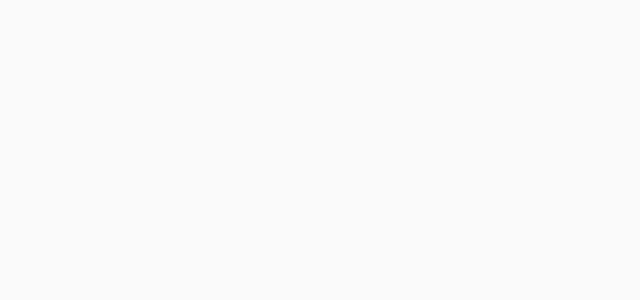
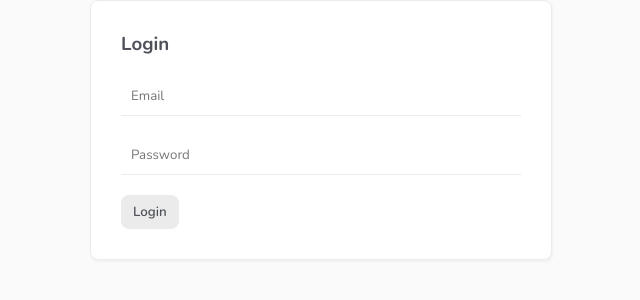
Before and after one commit to piotr-skolorzynski/vue-3-music-list, a Vue app: page /login in a window 1280 px wide. Before the commit this address had no page. Shown: the top 300 px of the page, without its empty margins (319-959 px from the left). Built offline with nearby package versions, Linux system fonts and the light colour scheme.

Commit message:
Create Login view

```diff
--- a/src/router/index.js
+++ b/src/router/index.js
@@ -1,5 +1,6 @@
-import { createRouter, createWebHistory } from 'vue-router'
-import HomeView from '../views/HomeView.vue'
+import { createRouter, createWebHistory } from 'vue-router';
+import HomeView from '@/views/HomeView.vue';
+import Login from '@/views/auth/Login.vue'
 
 const routes = [
   {
@@ -7,7 +8,11 @@ const routes = [
     name: 'home',
     component: HomeView
   },
-
+  {
+    path: '/login',
+    name: Login,
+    component: Login
+  }
 ]
 
 const router = createRouter({
@@ -15,4 +20,4 @@ const router = createRouter({
   routes
 })
 
-export default router
+export default router;
--- /dev/null
+++ b/src/views/auth/Login.vue
@@ -0,0 +1,32 @@
+<template>
+  <form @submit.prevent="handleLogin">
+    <h3>Login</h3>
+
+    <input type="email" placeholder="Email" v-model="email" />
+
+    <input type="password" placeholder="Password" v-model="password" />
+
+    <div class="error" v-if="error">{{ error }}</div>
+
+    <button>Login</button>
+  </form>
+</template>
+
+<script setup>
+import { ref } from 'vue';
+import useLogin from '@/composables/useLogin';
+
+const email = ref('');
+const password = ref('');
+const { error, login } = useLogin();
+
+const handleLogin = async () => {
+  const response = await login(email.value, password.value);
+  if (!error.value) {
+    console.log('user logged in');
+
+    email.value = '';
+    password.value = '';
+  }
+};
+</script>
```
